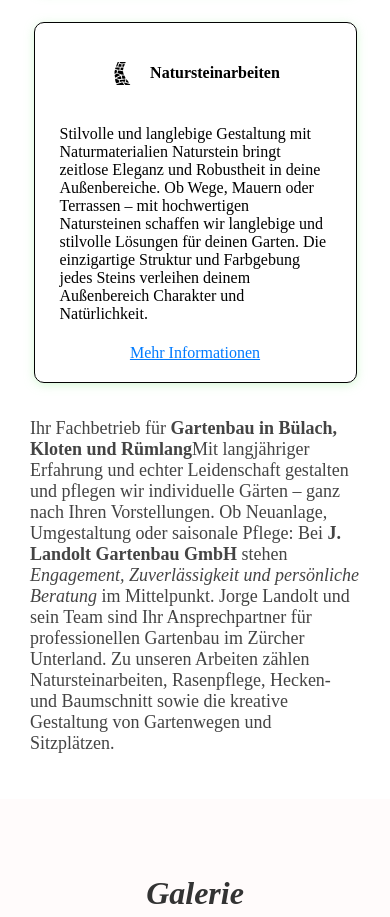
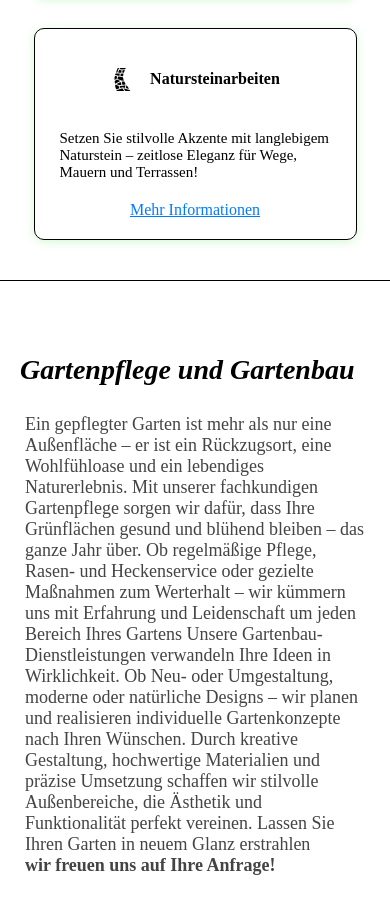
Before and after one commit to diego-monfort-landolt/gartenbau, a React (Vite) app: page / in a window 390 px wide. Shown: the part 3382-4299 px from the top of the page. Built offline with nearby package versions, Linux system fonts and the light colour scheme.

Commit message:
hinzufügen von styles und bilder - logo angepasst und neue section hinzugefügt diese im nav eingebunden

```diff
--- a/src/App.tsx
+++ b/src/App.tsx
@@ -4,6 +4,7 @@ import About from "./components/About";
 import Services from "./components/Services";
 import Contact from "./components/Contact";
 import Gallery from "./components/Gallery";
+import GartenpflegeGartenbau from "./components/GartenpflegeGartenbau";
 
 function App() {
   return (
@@ -14,6 +15,7 @@ function App() {
       <div className="container">
         <Services />
       </div>
+      <GartenpflegeGartenbau />
        <Gallery />
 
       <Contact />
--- /dev/null
+++ b/src/components/GartenpflegeGartenbau.tsx
@@ -0,0 +1,25 @@
+import React from "react";
+import "../styles/GartenpflegeGartenbau.css"; // Stelle sicher, dass du die CSS-Datei hast
+import BeispielBild from "../assets/img/J. Landolt Gartenbau GmbH,gartenweg.png"; // Beispielbild
+
+const GartenpflegeGartenbau: React.FC = () => {
+  return (
+    <section id="Gartenbau" className="gartenpflege-gartenbau">
+      <div className="text-container">
+        <h2>Gartenpflege und Gartenbau</h2>
+        <p>
+          Ein gepflegter Garten ist mehr als nur eine Außenfläche – er ist ein Rückzugsort, eine Wohlfühloase und ein lebendiges Naturerlebnis. Mit unserer fachkundigen Gartenpflege sorgen wir dafür, dass Ihre Grünflächen gesund und blühend bleiben – das ganze Jahr über. Ob regelmäßige Pflege, Rasen- und Heckenservice oder gezielte Maßnahmen zum Werterhalt – wir kümmern uns mit Erfahrung und Leidenschaft um jeden Bereich Ihres Gartens
+
+        Unsere Gartenbau-Dienstleistungen verwandeln Ihre Ideen in Wirklichkeit. Ob Neu- oder Umgestaltung, moderne oder natürliche Designs – wir planen und realisieren individuelle Gartenkonzepte nach Ihren Wünschen. Durch kreative Gestaltung, hochwertige Materialien und präzise Umsetzung schaffen wir stilvolle Außenbereiche, die Ästhetik und Funktionalität perfekt vereinen.
+
+        Lassen Sie Ihren Garten in neuem Glanz erstrahlen <br/><b> wir freuen uns auf Ihre Anfrage!</b>
+        </p>
+      </div>
+      <div className="image-container">
+        <img src={BeispielBild} alt="Gartenpflege und Gartenbau Beispiel" />
+      </div>
+    </section>
+  );
+};
+
+export default GartenpflegeGartenbau;
--- a/src/components/Navbar.tsx
+++ b/src/components/Navbar.tsx
@@ -35,6 +35,7 @@ const Navbar = () => {
         <li><a href="#home">Home</a></li>
         <li><a href="#about">Über uns</a></li>
         <li><a href="#Dienstleistungen">Dienstleistungen</a></li>
+        <li><a href="#Gartenbau">Gartenbau</a></li>
         <li><a href="#Gallery">Gallery</a></li>
         <li><a href="#contact">Kontakt</a></li>
       </ul>
--- a/src/components/Services.tsx
+++ b/src/components/Services.tsx
@@ -3,6 +3,8 @@ import { FaLeaf } from "react-icons/fa";
 import { GiStonePath  } from "react-icons/gi";
 import { MdConstruction  } from "react-icons/md";
 import "../styles/Services.css";
+
+
 
 // Bilder importieren
 import Bild1 from "../assets/img/J. Landolt Gartenbau GmbH,gartenweg.png";
@@ -68,13 +70,19 @@ const Services = () => {
     <>
       <section id="Dienstleistungen" className="services">
         <h2 className="services-title">Unsere Dienstleistungen</h2>
+          <p className='descriton-gall'>
+            Ihr Fachbetrieb für <b>Gartenbau in Bülach, Kloten und Rümlang</b>
+             Mit langjähriger Erfahrung und echter Leidenschaft gestalten und pflegen wir individuelle Gärten – ganz nach Ihren Vorstellungen. Ob Neuanlage, Umgestaltung oder saisonale Pflege: Bei <b>J. Landolt Gartenbau GmbH</b> stehen <em>Engagement, Zuverlässigkeit und persönliche Beratung</em> im Mittelpunkt. Jorge Landolt und sein Team sind Ihr Ansprechpartner für professionellen Gartenbau im Zürcher Unterland.
+
+            Zu unseren Arbeiten zählen Natursteinarbeiten, Rasenpflege, Hecken- und Baumschnitt sowie die kreative Gestaltung von Gartenwegen und Sitzplätzen.
+      </p>
         <div className="services-container ">
           <div className="service ">
             <div className="service-header ">
               <FaLeaf size={30} color="black" />
               <h4>Gartenpflege</h4>
             </div>
-            <p>Mit unserer professionellen Gartenpflege sorgen wir dafür, dass Ihre Grünflächen gesund, gepflegt und langlebig bleiben. Ob regelmäßige Pflege, Werterhalt oder Instandhaltung – wir kümmern uns mit Fachwissen und Leidenschaft um Ihren Garten, damit er seine Schönheit bewahrt.</p>
+            <p>Verwandeln Sie Ihren Garten in eine grüne Oase – mit unserer professionellen Pflege für langanhaltende Schönheit!</p>
             <span className="info-link" onClick={() => openModal("gartenpflege")}>
               Mehr Informationen
             </span>
@@ -85,9 +93,7 @@ const Services = () => {
               <MdConstruction  size={30} color="black" />
               <h4>Gartenbau</h4>
             </div>
-            <p>Kreatives Design für deine Außenbereiche Ein Garten ist mehr als nur Grünfläche – er ist ein Ort der Ruhe, Inspiration und Lebensfreude. Mit unserem kreativen Design verwandeln wir Außenbereiche in einzigartige Wohlfühloasen. Ob moderne Gartengestaltung, naturnahe Umgestaltung oder stilvolle Akzente mit Natursteinen – wir planen und realisieren deinen Garten ganz nach deinen Wünschen.
-
-            Lass deine Ideen Wirklichkeit werden und genieße die Schönheit eines perfekt gestalteten Gartens! 🌿✨</p>
+            <p>Gestalten Sie Ihren Garten neu – stilvoll, kreativ und ganz nach Ihren Wünschen!</p>
             <span className="info-link" onClick={() => openModal("gartenbau")}>
               Mehr Informationen
             </span>
@@ -98,17 +104,12 @@ const Services = () => {
               <GiStonePath   size={25} color="black" />
               <h4>Natursteinarbeiten</h4>
             </div>
-            <p>Stilvolle und langlebige Gestaltung mit Naturmaterialien Naturstein bringt zeitlose Eleganz und Robustheit in deine Außenbereiche. Ob Wege, Mauern oder Terrassen – mit hochwertigen Natursteinen schaffen wir langlebige und stilvolle Lösungen für deinen Garten. Die einzigartige Struktur und Farbgebung jedes Steins verleihen deinem Außenbereich Charakter und Natürlichkeit.</p>
+            <p>Setzen Sie stilvolle Akzente mit langlebigem Naturstein – zeitlose Eleganz für Wege, Mauern und Terrassen!</p>
             <span className="info-link" onClick={() => openModal("naturstein")}>
               Mehr Informationen
             </span>
           </div>
-           <p className='descriton-gall'>
-            Ihr Fachbetrieb für <b>Gartenbau in Bülach, Kloten und Rümlang</b>
-             Mit langjähriger Erfahrung und echter Leidenschaft gestalten und pflegen wir individuelle Gärten – ganz nach Ihren Vorstellungen. Ob Neuanlage, Umgestaltung oder saisonale Pflege: Bei <b>J. Landolt Gartenbau GmbH</b> stehen <em>Engagement, Zuverlässigkeit und persönliche Beratung</em> im Mittelpunkt. Jorge Landolt und sein Team sind Ihr Ansprechpartner für professionellen Gartenbau im Zürcher Unterland.
 
-            Zu unseren Arbeiten zählen Natursteinarbeiten, Rasenpflege, Hecken- und Baumschnitt sowie die kreative Gestaltung von Gartenwegen und Sitzplätzen.
-      </p>
         </div>
       </section>
 
--- /dev/null
+++ b/src/styles/GartenpflegeGartenbau.css
@@ -0,0 +1,65 @@
+.gartenpflege-gartenbau {
+  position: relative;
+  display: flex;
+  align-items: center;
+  justify-content: space-between;
+  gap: 20px;
+  max-width: 1200px;
+  margin: auto;
+  padding: 50px 20px;
+  border-bottom: 1px solid #000;
+  border-top: 1px solid #000;
+}
+.text-container {
+  flex: 1;
+  align-items: left;
+  text-align: left;
+}
+
+.text-container h2 {
+  font-size: 28px;
+  font-weight: bold;
+  align-items: left;
+  text-align: left;
+}
+
+.text-container p {
+  font-size: 18px;
+  color: #444;
+
+  align-items: left;
+  text-align: left;
+}
+
+.image-container {
+  flex: 1;
+  display: flex;
+  justify-content: center;
+}
+
+.image-container img {
+  max-width: 100%;
+  height: auto;
+  object-fit: cover;
+  border-radius: 10px;
+}
+
+/* **Responsives Design für Mobile & Tablets** */
+@media (max-width: 768px) {
+  .gartenpflege-gartenbau {
+    flex-direction: column;
+    text-align: center;
+  }
+
+  .text-container {
+    text-align: center;
+  }
+
+  .image-container {
+    width: 100%;
+  }
+
+  .image-container img {
+    width: 90%;
+  }
+}
--- a/src/styles/Navbar.css
+++ b/src/styles/Navbar.css
@@ -48,7 +48,6 @@ nav {
 .nav-links {
   display: flex;
   list-style: none;
-
   gap: 20px;
 }
 
@@ -57,7 +56,7 @@ nav ul {
   list-style: none;
   gap: 20px;
   flex-grow: 1;
-  justify-content: center;
+  justify-content: flex-end;
 }
 
 nav ul li a {
--- a/src/styles/Services.css
+++ b/src/styles/Services.css
@@ -38,6 +38,8 @@
   background-color: rgba(255, 255, 255, 0.8);
   width: 80%;
   max-width: 350px;
+
+
 }
 h4 {
   text-wrap: wrap;
@@ -58,12 +60,12 @@ h4 {
 }
 .service p {
   text-align: left;
+  font-size: 15px;
   word-wrap: break-word; /* Falls langer Text, wird er umgebrochen */
 }
 .descriton-gall {
-
   font-size: 18px;
-  color: #444;
+  color: #000;
   max-width: 800px; /* Setzt eine maximale Breite für den Text */
   margin: 0 auto; /* Zentriert den Text */
   text-align: left;
```
Also changed, not shown: src/assets/img/landoltgartenbaugmbhbuelach.png.
